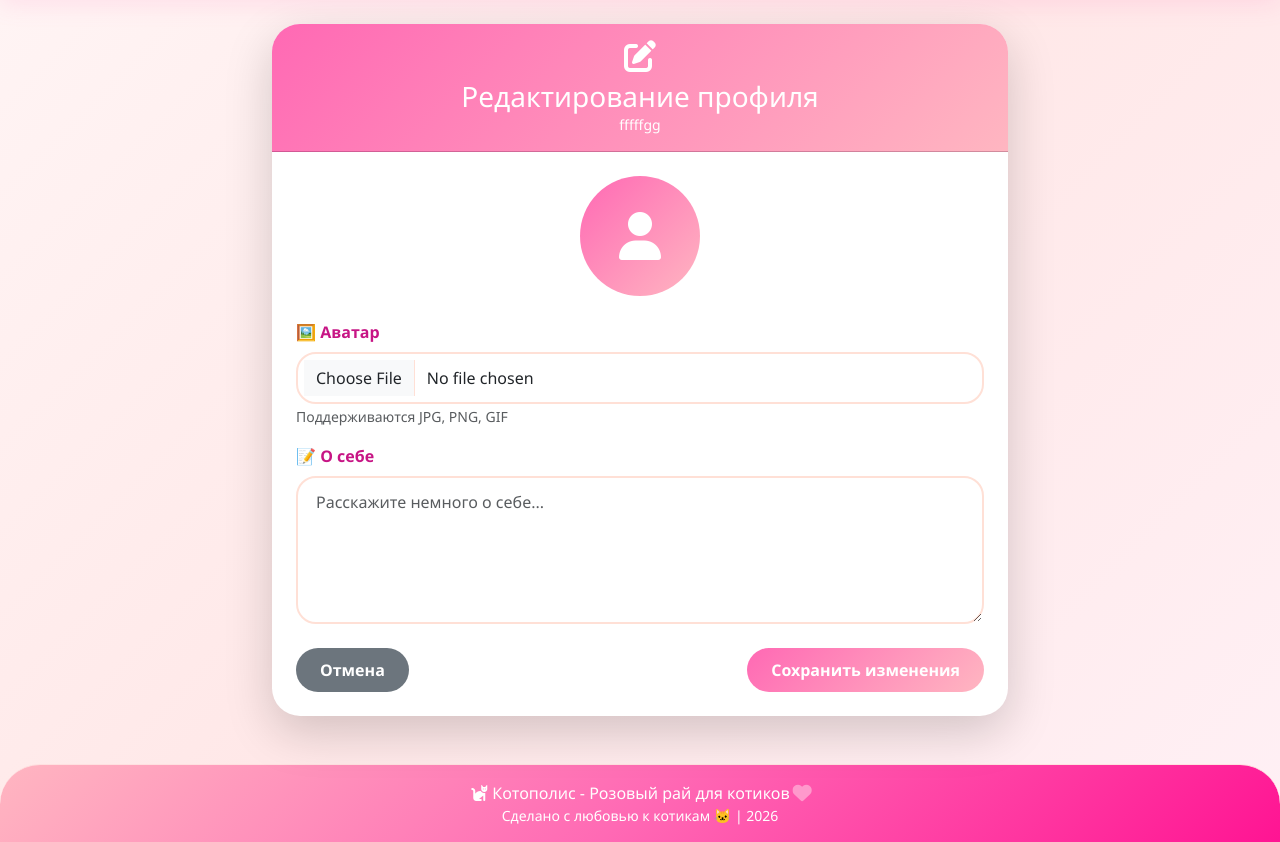
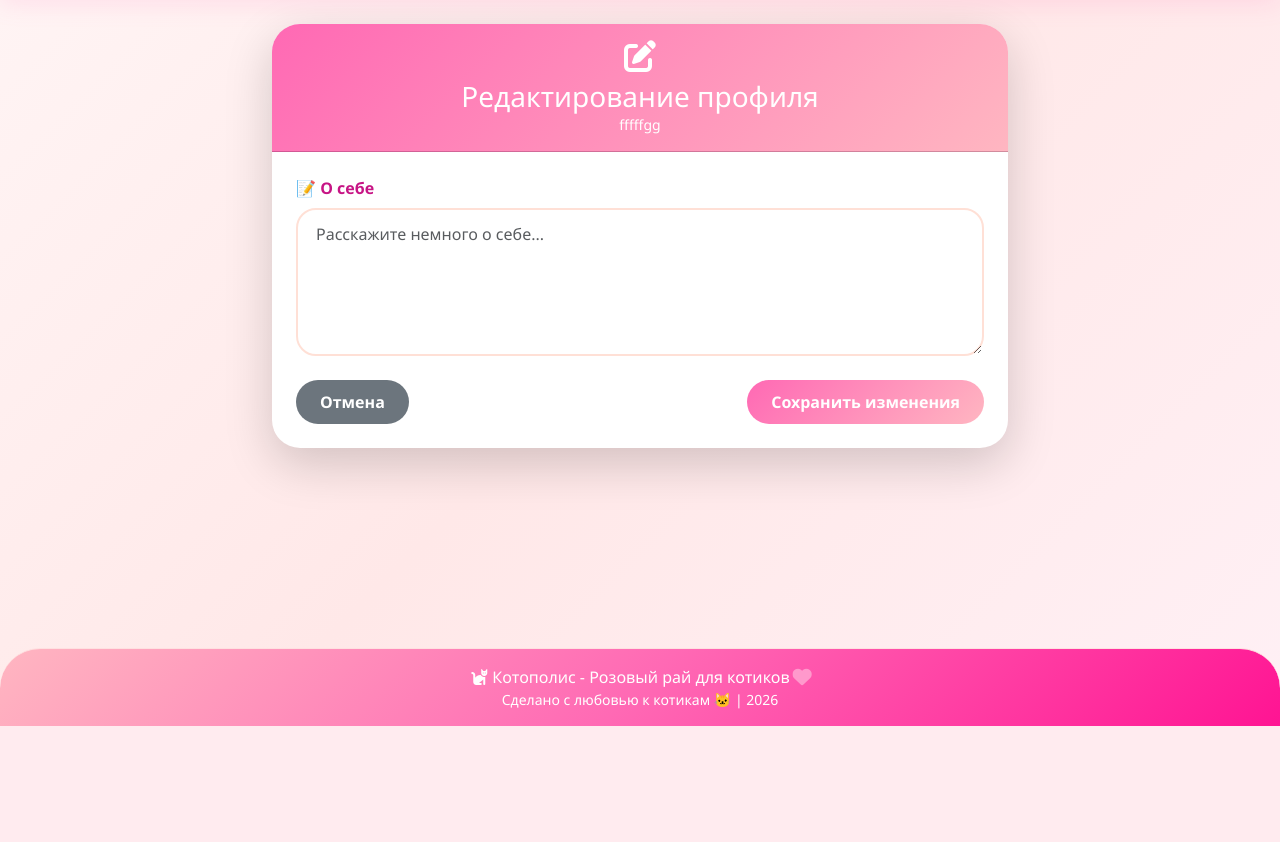
Before and after one commit to cybermurrmeow/kotopolis, a Flask app: page /edit_profile in a window 1280 px wide. Shown: the part 74-916 px from the top of the page. After the commit the page ends 800 px from the top, so only its background shows below. Run offline with Flask 3, Linux system fonts and the light colour scheme; a user stored in the database is signed in; parts of the project's set-up code (start-up, migrations or seed data) failed here and were passed over.

Commit message:
Удалена загрузка аватара из профиля

```diff
--- a/app.py
+++ b/app.py
@@ -898,13 +898,7 @@ def edit_profile():
         bio = request.form.get('bio', '')
         current_user.bio = bio
 
-        if 'avatar' in request.files:
-            file = request.files['avatar']
-            if file and file.filename:
-                filename = secure_filename(f"avatar_{current_user.id}_{datetime.now().strftime('%Y%m%d_%H%M%S')}.jpg")
-                filepath = os.path.join(app.config['UPLOAD_FOLDER'], filename)
-                file.save(filepath)
-                current_user.avatar = f'uploads/{filename}'
+        # Удален блок загрузки аватара
 
         db.session.commit()
         flash('✅ Профиль успешно обновлён!', 'success')
--- a/models.py
+++ b/models.py
@@ -21,7 +21,6 @@ class User(UserMixin, db.Model):
     security_answer = db.Column(db.String(200))
 
     # НОВЫЕ ПОЛЯ ДЛЯ ПРОФИЛЯ
-    avatar_emoji = db.Column(db.String(10), default='🐱')
     bio = db.Column(db.Text)  # описание о себе
 
     def check_answer(self, answer):
--- a/templates/edit_profile.html
+++ b/templates/edit_profile.html
@@ -19,21 +19,7 @@
                 {% endwith %}
 
                 <form method="POST" enctype="multipart/form-data">
-                    <div class="text-center mb-4">
-                        {% if current_user.avatar %}
-                            <img src="{{ url_for('static', filename=current_user.avatar) }}" class="rounded-circle" style="width: 120px; height: 120px; object-fit: cover; border: 3px solid #ff69b4;">
-                        {% else %}
-                            <div class="rounded-circle bg-pink d-flex align-items-center justify-content-center mx-auto" style="width: 120px; height: 120px;">
-                                <i class="fas fa-user fa-3x text-white"></i>
-                            </div>
-                        {% endif %}
-                    </div>
-
-                    <div class="mb-3">
-                        <label class="form-label">🖼️ Аватар</label>
-                        <input type="file" name="avatar" class="form-control" accept="image/*">
-                        <small class="text-muted">Поддерживаются JPG, PNG, GIF</small>
-                    </div>
+                    <!-- Блок аватара УДАЛЕН -->
 
                     <div class="mb-3">
                         <label class="form-label">📝 О себе</label>
```
Also changed, not shown: remove_avatar_column.py (added, +17 -0 lines), templates/profile.html (+2 -14 lines).
